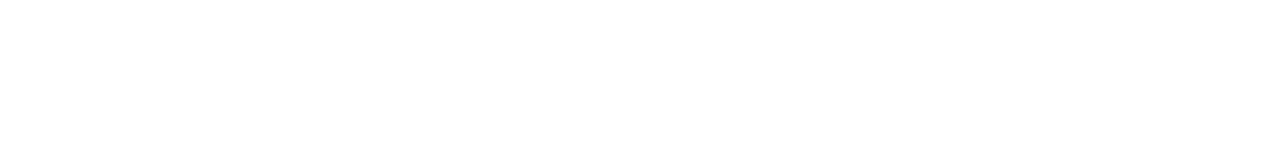
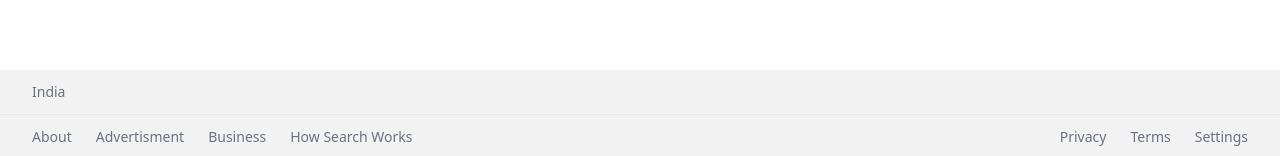
Before and after one commit to TusharUtane07/Google-Clone-Nextjs13-tailwindcss, a Next.js app: page / in a window 1280 px wide. Shown: the part 641-797 px from the top of the page. Built offline with nearby package versions, Linux system fonts and the light colour scheme; no server answers.

Commit message:
Added Footer section

```diff
--- /dev/null
+++ b/src/Components/CountryFetch.jsx
@@ -0,0 +1,15 @@
+"use client";
+import React, { useEffect, useState } from "react";
+
+const CountryFetch = () => {
+  const [country, setCountry] = useState("India");
+  useEffect(() => {
+    fetch(`https://extreme-ip-lookup.com/json/?key=${process.env.NEXT_PUBLIC_IP_API_KEY}`)
+      .then((res) => res.json())
+      .then((data) => setCountry(data.country));
+  }, []);
+
+  return <div>{country}</div>;
+};
+
+export default CountryFetch;
--- /dev/null
+++ b/src/Components/Footer.jsx
@@ -0,0 +1,27 @@
+import React from 'react'
+import CountryFetch from './CountryFetch'
+
+const Footer = () => {
+  return (
+    <footer className='absolute bottom-0 text-sm text-gray-500 bg-[#f2f2f2] w-full'>
+      <div className="border-b px-8 py-3">
+        <CountryFetch/>
+      </div>
+      <div className="flex flex-col sm:flex-row justify-between items-center px-8 py-3 space-y-7 sm:space-y-0">
+        <ul className='flex items-center space-x-6'>
+          <li className='link'>About</li>
+          <li className='link'>Advertisment</li>
+          <li className='link'>Business</li>
+          <li className='link'>How Search Works</li>
+        </ul>
+        <ul className='flex items-center space-x-6'>
+          <li className='link'>Privacy</li>
+          <li className='link'>Terms</li>
+          <li className='link'>Settings</li>
+        </ul>
+      </div>
+    </footer>
+  )
+}
+
+export default Footer
--- a/src/app/globals.css
+++ b/src/app/globals.css
@@ -6,4 +6,7 @@
     .btn{
         @apply bg-[#f8f9fa] rounded-md text-sm text-gray-800 hover:ring-1 hover:ring-gray-200 focus:outline-none active:ring-gray-300 hover:shadow-md w-36 h-10 transition-shadow;
     }
+    .link{
+        @apply hover:underline hover:cursor-pointer;
+    }
 }
--- a/src/app/layout.jsx
+++ b/src/app/layout.jsx
@@ -1,3 +1,4 @@
+import Footer from '@/Components/Footer'
 import './globals.css'
 
 export const metadata = {
@@ -8,7 +9,11 @@
 export default function RootLayout({ children }) {
   return (
     <html lang="en">
-      <body>{children}</body>
+      <body>
+        {children}
+        {/* Footer Section */}
+        <Footer/>
+      </body>
     </html>
   )
 }
```
